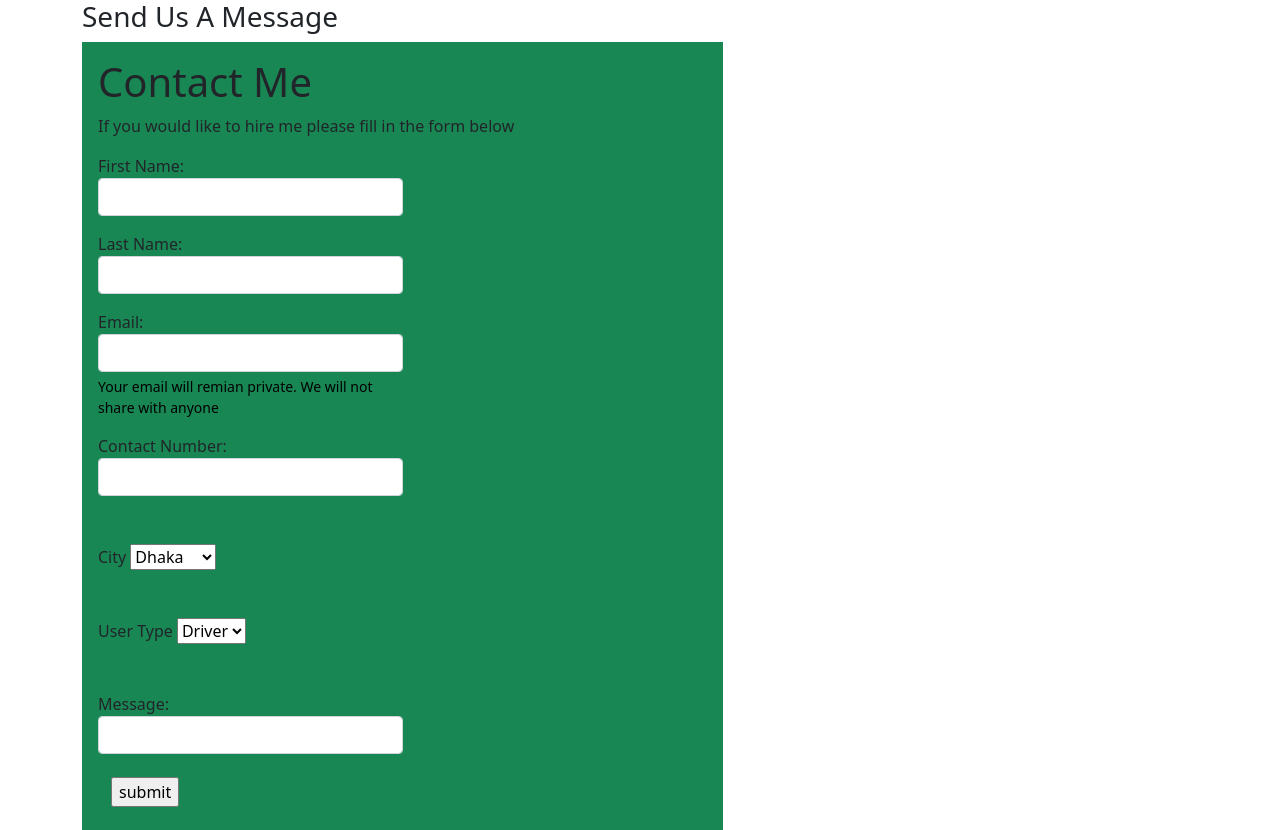
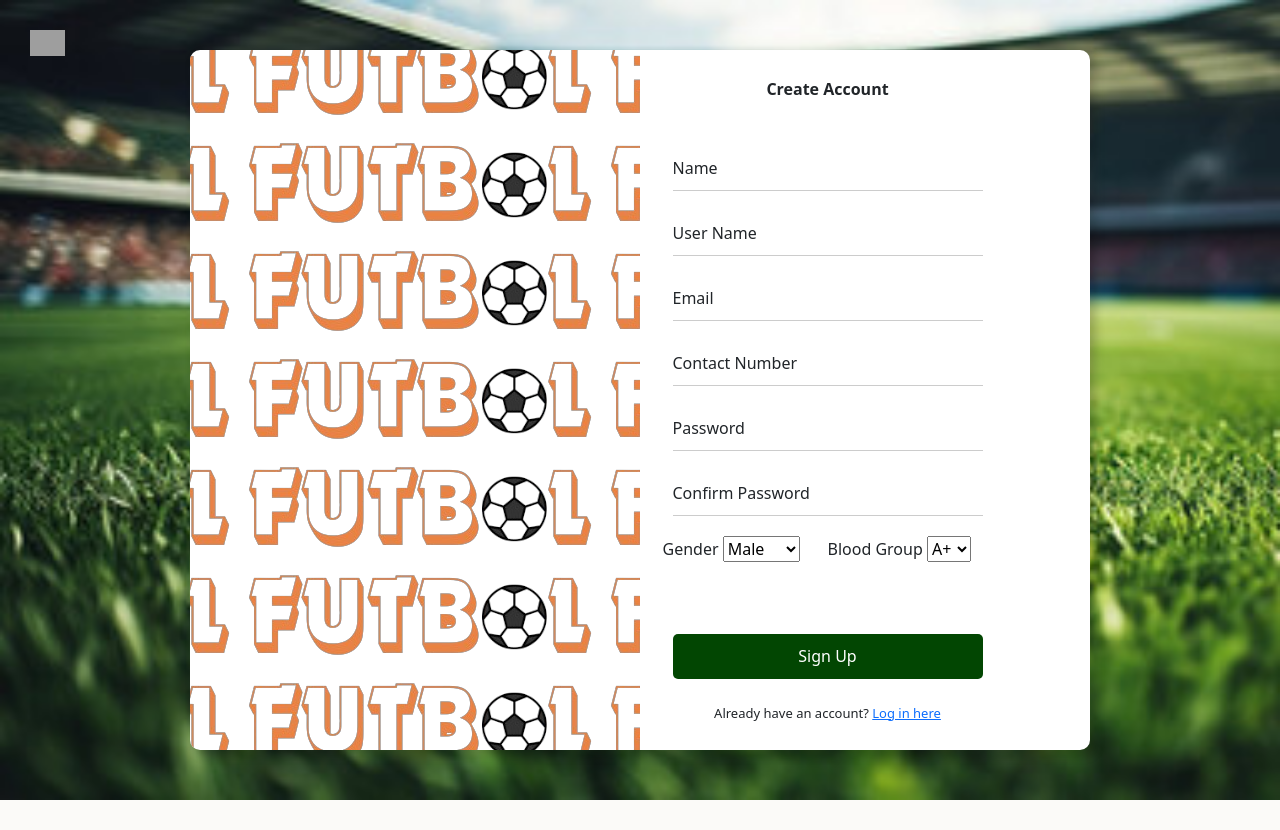
Before and after one commit to IramDhrubo31/futbol, a PHP site: page /LoginFolder/signUp.html in a window 1280 px wide. After the commit the page ends 800 px from the top, so only its background shows below. Run offline with PHP 8.4, Linux system fonts and the light colour scheme; grey boxes are pictures that could not be loaded.

Commit message:
Registration Page

```diff
--- a/LoginFolder/login.css
+++ b/LoginFolder/login.css
@@ -6,11 +6,11 @@
   }
 #login {
     height: 100vh;
-    background-color: rgba(0, 0, 0, 0.8);
+    background-color: red;
 }
  #btn{
     width: 100%;
-    background-color: rgb(3, 81, 3);
+    background-color: rgb(3, 79, 3);
  }
  #accountCreate{
     display: flex;
--- /dev/null
+++ b/LoginFolder/signUp.css
@@ -0,0 +1,116 @@
+h1{
+    text-align: center;
+    font-size: 10px;
+}
+.wrapper{
+    background-image: url(loginImage.jpg);
+    height: 100vh;
+    background-size: cover;
+
+}
+.main{
+    display: flex;
+    justify-content: center;
+    align-items: center;
+    min-height: 100vh;
+}
+.side-image{
+    background-image: url("/logo/Futb_l-removebg-preview.png");
+    background-position: center;
+    border-radius: 10px 0 0 10px;
+
+}
+.row{
+  width:  900px;
+  height:700px;
+  border-radius: 10px;
+  background: white;
+  padding: 0px;
+  box-shadow: 5px 5px 10px 1px rgba(0,0,0,0.2);
+}
+#chechBox{
+    display: flex;
+}
+.text{
+    position: absolute;
+    top: 50%;
+    left: 50%;
+    transform: translate(-50%, -50%);
+}
+
+.right{
+    display: flex;
+    justify-content: center;
+    align-items: center;
+    position: relative;
+  }
+.input-box{
+  width: 330px;
+  box-sizing: border-box;
+}
+img{
+    width: 35px;
+    position: absolute;
+    top: 30px;
+    left: 30px;
+}
+.input-box header{
+    font-weight: 600;
+    text-align: center;
+    margin-bottom: 45px;
+}
+.input-field{
+    display: flex;
+    flex-direction: column;
+    position: relative;
+    padding: 0 10px 0 10px;
+}
+.input{
+    height: 45px;
+    width: 100%;
+    background: transparent;
+    border: none;
+    border-bottom: 1px solid rgba(0, 0, 0, 0.2);
+    outline: none;
+    margin-bottom: 20px;
+    color: #40414a;
+}
+.input-box .input-field label{
+    position: absolute;
+    top: 10px;
+    left: 10px;
+    pointer-events: none;
+    transition: .5s;
+}
+.input-field input:focus ~ label
+   {
+    top: -10px;
+    font-size: 13px;
+  }
+  .input-field input:valid ~ label
+  {
+   top: -10px;
+   font-size: 13px;
+   color: #5d5076;
+ }
+ .input-field .input:focus, .input-field .input:valid{
+    border-bottom: 1px solid #743ae1;
+ }
+ .submit{
+    border: none;
+    outline: none;
+    height: 45px;
+    color: white;
+    background: rgb(2, 70, 2);
+    border-radius: 5px;
+    transition: .4s;
+ }
+ .submit:hover{
+    background: orangered;
+    color: black;
+ }
+ .signin{
+    text-align: center;
+    font-size: small;
+    margin-top: 25px;
+}
--- a/LoginFolder/signUp.html
+++ b/LoginFolder/signUp.html
@@ -1,75 +1,90 @@
 <!DOCTYPE html>
-<html lang="en">
+<html>
+
 <head>
     <meta charset="UTF-8">
     <meta name="viewport" content="width=device-width, initial-scale=1.0">
-    <title>Document</title>
-    <link rel="stylesheet" href="https://cdnjs.cloudflare.com/ajax/libs/font-awesome/6.4.2/css/all.min.css" integrity="sha512-z3gLpd7yknf1YoNbCzqRKc4qyor8gaKU1qmn+CShxbuBusANI9QpRohGBreCFkKxLhei6S9CQXFEbbKuqLg0DA==" crossorigin="anonymous" referrerpolicy="no-referrer" />
-    <link rel="stylesheet" href="login.css">
-    <link href="https://cdn.jsdelivr.net/npm/bootstrap@5.1.3/dist/css/bootstrap.min.css" rel="stylesheet"
-        integrity="sha384-1BmE4kWBq78iYhFldvKuhfTAU6auU8tT94WrHftjDbrCEXSU1oBoqyl2QvZ6jIW3" crossorigin="anonymous">
+    <link rel="stylesheet" href="signUp.css">
+    <link href="https://cdn.jsdelivr.net/npm/bootstrap@5.0.2/dist/css/bootstrap.min.css" rel="stylesheet"
+        integrity="sha384-EVSTQN3/azprG1Anm3QDgpJLIm9Nao0Yz1ztcQTwFspd3yD65VohhpuuCOmLASjC" crossorigin="anonymous">
+    <title>Login</title>
+</head>
 
-    <link rel="stylesheet" href="https://cdn.jsdelivr.net/npm/bootstrap-icons@1.8.1/font/bootstrap-icons.css">
-</head>
 <body>
+    <div class="wrapper">
+        <div class="container main">
+            <div class="row">
+                <div class="col-md-6 side-image">
+                    <img src="images/white.png" alt="">
+                </div>
+                <div class="col-md-5 right">
 
-</body>
-<div class="container">
-    <div class="row">
-        <div class="col-lg-7 col-md-8 col-sm-8">
-            <h3>Send Us A Message</h3>
+                    <div class="input-box">
 
-            <form class="p-3 bg-success" action="Contact.php" method="post">
+                        <header>Create Account</header>
+                        <div class="input-field">
+                            <input type="text" class="input" id="Name" required="" autocomplete="off">
+                            <label for="name">Name</label>
+                        </div>
 
-                <h1>Contact Me</h1>
-                <p id="contact">If you would like to hire me please fill in the form below</p>
+                        <div class="input-field">
+                            <input type="text" class="input" id="Name" required="" autocomplete="off">
+                            <label for="name">User Name</label>
+                        </div>
+                        <div class="input-field">
+                            <input type="email" class="input" id="email" required="" autocomplete="off">
+                            <label for="email">Email</label>
+                        </div>
+                        <div class="input-field">
+                            <input type="number" class="input" id="number" required="" autocomplete="off">
+                            <label for="number">Contact Number</label>
+                        </div>
 
-                <div class="mb-3 w-50 ">
-                    <label for="name"> First Name: </label>
-                    <input type="text" name="firstname" class="form-control" />
-                </div>
-                <div class="mb-3 w-50 ">
-                    <label for="name"> Last Name: </label>
-                    <input type="text" name="lastname" class="form-control" />
-                </div>
-                <div class="mb-3 w-50 ">
-                    <label for="email">Email: </label>
-                    <input type="email" name="email" class="form-control" />
-                    <div class="form-text text-black">
-                        Your email will remian private. We will not share with anyone
+
+                        <div class="input-field">
+                            <input type="password" class="input" id="pass" required="">
+                            <label for="pass">Password</label>
+                        </div>
+                        <div class="input-field">
+                            <input type="password" class="input" id="pass" required="">
+                            <label for="pass">Confirm Password</label>
+                        </div>
+
+                        <div id="chechBox">
+                            <div class="mb-5 w-50 ">
+                                <label for="gender">Gender</label>
+                                <select gender="gender" name="gender" class="form-select-inline">
+                                    <option value="Male">Male</option>
+                                    <option value="Female">Female</option>
+                                </select>
+                            </div>
+
+                            <div class="mb-5 w-50 ">
+                                <label for="bloodGroup">Blood Group</label>
+                                <select gender="bloodGroup" name="bloodGroup" class="form-select-inline">
+                                    <option value="A+">A+</option>
+                                    <option value="O+">O+</option>
+                                    <option value="O-">O-</option>
+                                    <option value="B+">B+</option>
+                                    <option value="B-">B-</option>
+
+                                </select><br><br>
+                            </div>
+                        </div>
+
+
+                        <div class="input-field">
+
+                            <input type="submit" class="submit" value="Sign Up">
+                        </div>
+                        <div class="signin">
+                            <span>Already have an account? <a href="login.html">Log in here</a></span>
+                        </div>
                     </div>
                 </div>
-                <div class="mb-5 w-50 ">
-                    <label for="name"> Contact Number: </label>
-                    <input type="number" name="number" class="form-control" />
-                </div>
-                <div class="mb-5 w-50 ">
-                    <label for="city"> City</label>
-                    <select city="city" name="city" class="form-select-inline">
+            </div>
+        </div>
+    </div>
+</body>
 
-                        <option value="Dhaka">Dhaka</option>
-                        <option value="Rajshahi">Rajshahi</option>
-                        <option value="Cumilla">Cumilla</option>
-                    </select>
-
-                </div>
-                <div class="mb-5 w-50">
-                    <label for="usertype">User Type</label>
-                    <select city="usertype" name="usertype" class="form-select-inline">
-                        <option value="Dhaka">Driver</option>
-                        <option value="Rajshahi">Rider</option>
-                    </select>
-
-                </div>
-                <div class="mb-3 w-50">
-                    <label for="message">Message: </label>
-                    <input type="text" name="msg" class="form-control" />
-                </div>
-                <div class="btn">
-                    <input type="submit" name="submit" value="submit">
-
-                </div>
-            </form>
-
-        </div>
 </html>
```
Also changed, not shown: LoginFolder/login.html (+4 -3 lines).
